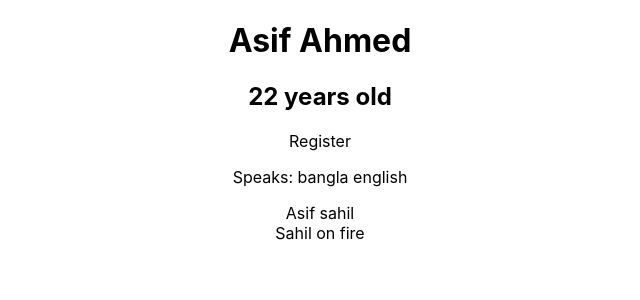
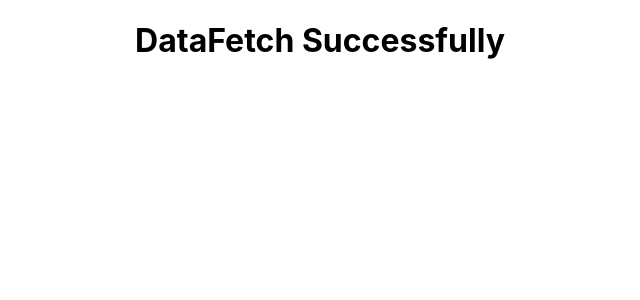
Before and after one commit to AsifAhmedSahil/Think-in-a-Typescript-Way---React-typescript, a React (Create React App) app: page / in a window 1280 px wide. Shown: the top 300 px of the page, without its empty margins (320-960 px from the left). Built offline with nearby package versions, Linux system fonts and the light colour scheme.

Commit message:
data fetch with specific order loading , error, success rate

```diff
--- a/src/App.tsx
+++ b/src/App.tsx
@@ -1,6 +1,7 @@
 import React from 'react';
 
 import './App.css';
+import DataFetch from './Components/DataFetch';
 import User from './Components/User';
 import UserArrayofObject from './Components/UserArrayofObject';
 import USerObject from './Components/USerObject';
@@ -43,12 +44,14 @@ function App() {
   return (
     <div className="App">
 
-    <User name={"Asif Ahmed"} age={22} isRegistered={true} lang={['bangla','english']}/>
+    {/* <User name={"Asif Ahmed"} age={22} isRegistered={true} lang={['bangla','english']}/> */}
     {/* <User name={"Sanjida Alam"} age={22} isRegistered={false}/> */}
 
     {/* <USerObject userdata={userdata1}/>
     <USerObject userdata={userdata2}/>  */}
-    <UserArrayofObject UserArray={UserArray}/>
+    {/* <UserArrayofObject UserArray={UserArray}/> */}
+
+    <DataFetch status="success"/>
     </div>
   );
 }
--- /dev/null
+++ b/src/Components/DataFetch.tsx
@@ -0,0 +1,21 @@
+import React from 'react'
+
+type DataFetchProps = {status: "success" | "error" | "loading"}
+
+
+
+const DataFetch = ({status}: DataFetchProps) => {
+    if(status === "loading"){
+        return <h2>Data Loading...</h2>
+    }
+    if(status === "error"){
+        return <h2>Error: not fetch data</h2>
+    }
+  return (
+    <div>
+        <h1>DataFetch Successfully</h1>
+    </div>
+  )
+}
+
+export default DataFetch
```
